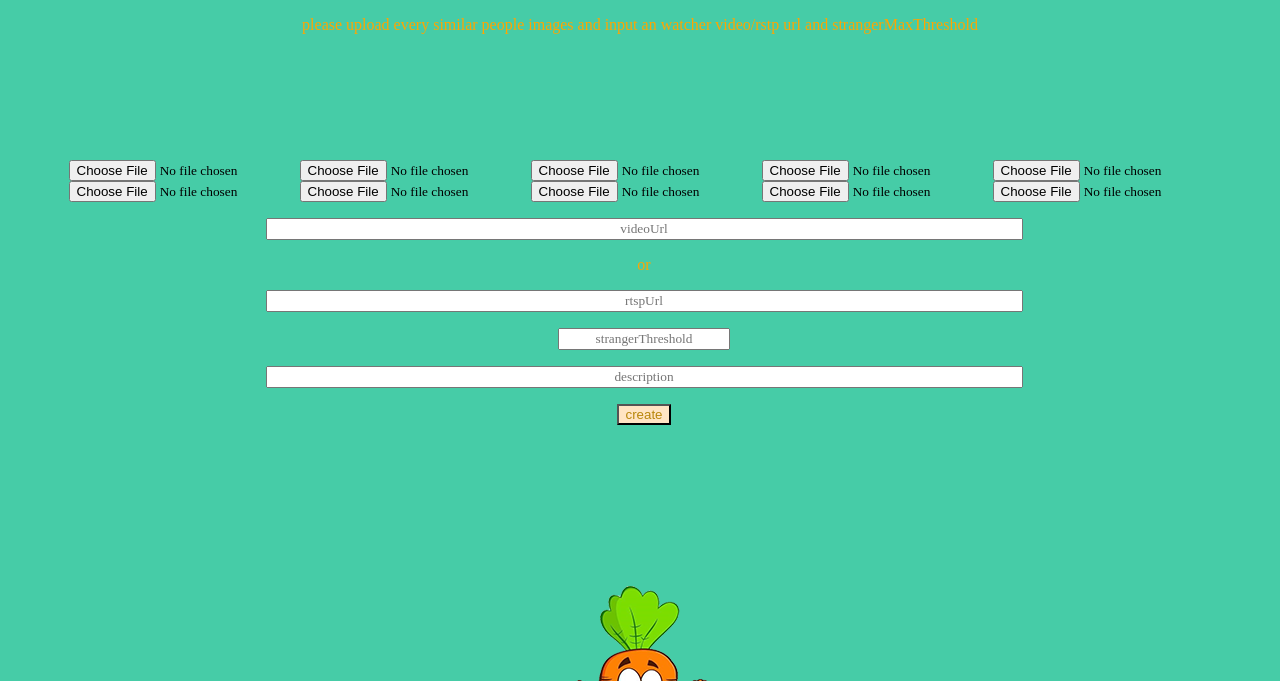
After one commit to spongebobZ/AI5-server, a Flask app: page /newStrangerTask in a window 1280 px wide. The commit adds this page. Shown: the top 681 px of the page. Run offline with Flask 2, Linux system fonts and the light colour scheme.

Commit message:
finish 3.0, support stranger alert

```diff
--- a/server.py
+++ b/server.py
@@ -39,7 +39,7 @@ def match_task_new():
     elif request.method == 'POST':
         video_url, source_kind = request.form['rtspUrl'] and (request.form['rtspUrl'], 0) or \
                                  (request.form['videoUrl'], 1)
-        match_threshold = int(request.form['matchThreshold'])
+        match_threshold = request.form['matchThreshold'] and int(request.form['matchThreshold']) or None
         desc = request.form.get('description')
         if not video_url or not match_threshold:
             return render_template('new_match_task.html', message='please input complete')
@@ -99,6 +99,35 @@ def fuzzy_task_new():
         return render_template('new_success.html', taskType=1, taskID=task_id)
 
 
+@app.route('/newStrangerTask', methods=['GET', 'POST'])
+def stranger_task_new():
+    # """debug"""
+    # return render_template('new_success.html', taskID='000001')
+    if request.method == 'GET':
+        return render_template('new_stranger_task.html')
+    elif request.method == 'POST':
+        video_url, source_kind = request.form['rtspUrl'] and (request.form['rtspUrl'], 0) or \
+                                 (request.form['videoUrl'], 1)
+        stranger_threshold = request.form['strangerThreshold'] and int(request.form['strangerThreshold']) or None
+        desc = request.form.get('description')
+        if not video_url or not stranger_threshold:
+            return render_template('new_stranger_task.html', message='please input complete')
+        if desc and re.match(r'[a-zA-Z0-9_,\s]+', desc).string != desc:
+            return render_template('new_stranger_task.html',
+                                   message='task description only accept letters, nums, _/, and space')
+        r = upload_image().json
+        if r.get('code') != 0:
+            return render_template('new_stranger_task.html', message='incorrect images')
+        process_result = process_images(r.get('images'))
+        match_db = process_result['db_name']
+        push_result = push_task(source_kind, video_url, 2, desc,
+                                **{'match_dbs': match_db, 'stranger_max_threshold': stranger_threshold})
+        task_id = push_result.get('taskID')
+        if not task_id:
+            return render_template('new_stranger_task.html', message='create task failed')
+        return render_template('new_success.html', taskType=2, taskID=task_id)
+
+
 @app.route('/uploadImg', methods=['POST'])
 def upload_image():
     files = []
@@ -132,6 +161,11 @@ def task_info(task_type, task_id):
                                status=task['status'],
                                videoUrl=task['video_url'], searchCondition=task['search_condition'],
                                description=task['task_desc'])
+    elif task_type == 2:
+        return render_template('stranger_task_info.html', taskID=task_id, submitTime=task['submit_time'],
+                               status=task['status'],
+                               videoUrl=task['video_url'], strangerMaxThreshold=task['stranger_max_threshold'],
+                               description=task['task_desc'])
 
 
 @app.route('/taskList', methods=['GET', 'POST'])
--- /dev/null
+++ b/templates/new_stranger_task.html
@@ -0,0 +1,68 @@
+<!DOCTYPE html>
+<html lang="en">
+<head>
+    <meta charset="UTF-8">
+    <title>NEW STRANGER TASK</title>
+    <style type="text/css">
+        p,input,legend,div{
+            text-align: center;
+            font-family: 'Microsoft YaHei UI'
+        }
+        button{
+            text-align: center;
+            background-color: bisque;
+            color: darkgoldenrod;
+            <!--font-size: larger;-->
+            font-family: 'Microsoft YaHei UI'
+        }
+        body{
+            background:url(/static/robot.png)  no-repeat center bottom;
+            background-attachment:fixed;
+            background-color: #46cca7;
+			}
+		.topless {
+            position: absolute;
+            top: 20%;
+        }
+        .topmid {
+            position: absolute;
+            top: 50%;
+        }
+
+    </style>
+</head>
+<body>
+    {% if message %}
+    <p style="color:red">{{ message }}</p>
+    {% endif %}
+    <p style="color: orange">please upload every similar people images and input an watcher video/rstp url and strangerMaxThreshold</p>
+    <form action="/newStrangerTask" method="post" enctype=multipart/form-data class="topless">
+
+    <div>
+        <input name="file1" type="file">
+        <input name="file2" type="file">
+        <input name="file3" type="file">
+        <input name="file4" type="file">
+        <input name="file5" type="file">
+        <input name="file6" type="file">
+        <input name="file7" type="file">
+        <input name="file8" type="file">
+        <input name="file9" type="file">
+        <input name="file10" type="file">
+        <!--<input type=submit value=Upload>-->
+        <!--<p>-->
+        <!--<button type="submit">start upload</button>-->
+        <!--</p>-->
+    </div>
+    <p><input name="videoUrl" placeholder="videoUrl" size="100"></p>
+    <p style="color: orange">or</p>
+    <p><input name="rtspUrl" placeholder="rtspUrl" size="100"></p>
+    <p><input name="strangerThreshold" placeholder="strangerThreshold"></p>
+    <p><input name="description" placeholder="description" size="100"></p>
+    <p>
+        <button type="submit">create</button>
+    </p>
+</form>
+
+</body>
+</html>
```
Also changed, not shown: apis.py (+35 -0 lines), templates/stranger_task_info.html (added, +105 -0 lines), templates/task_list.html (+9 -0 lines).
